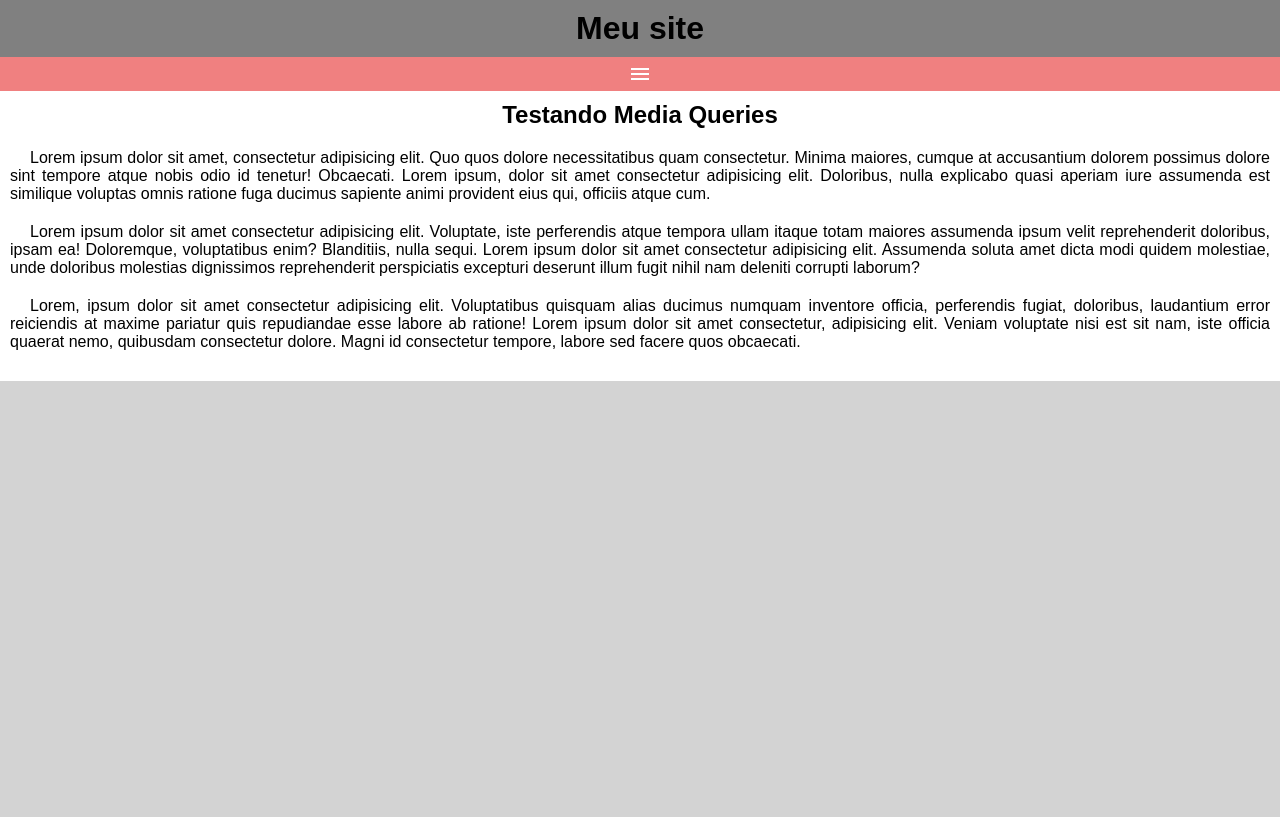
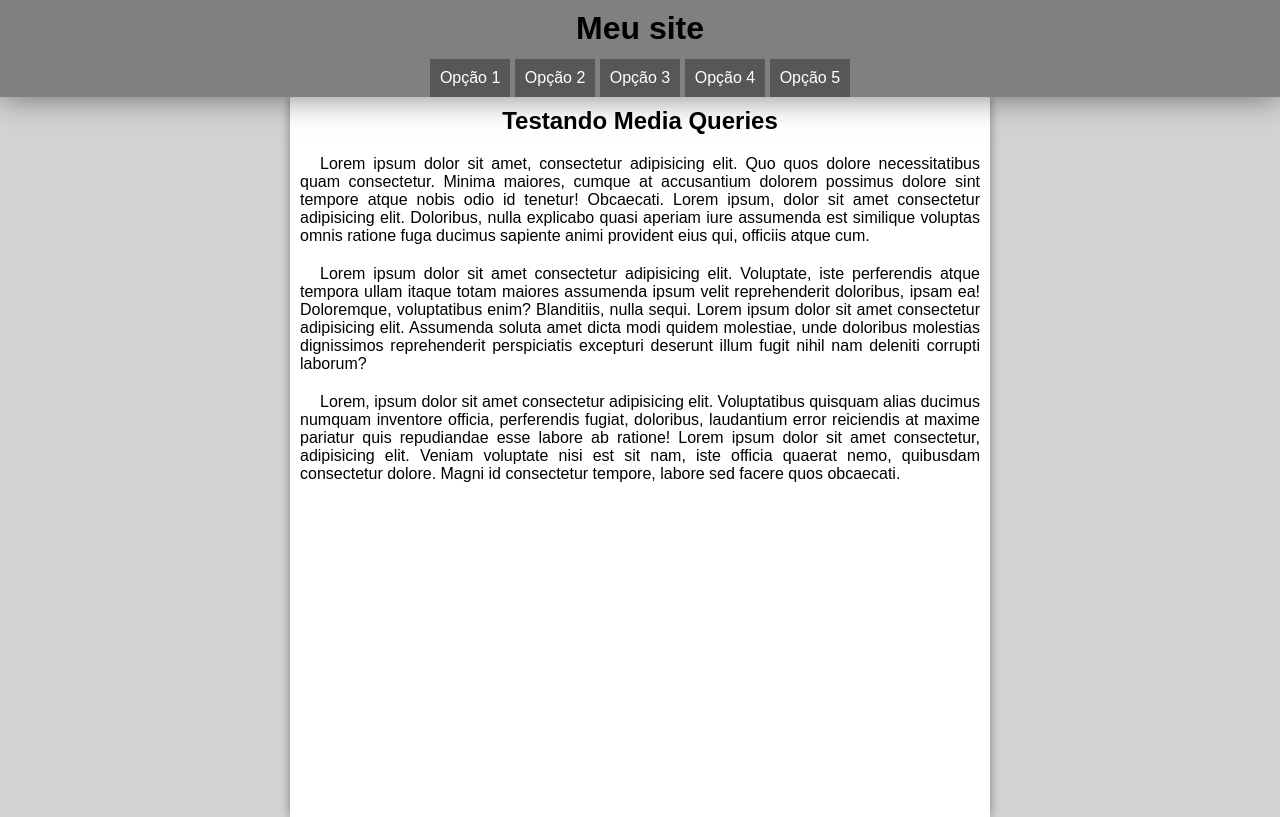
Before and after one commit to drouglaslucio/html-css, a plain HTML site: page exercicios/ex026/mq005/index.html in a window 1280 px wide. Drawn offline with nearby package versions, Linux system fonts and the light colour scheme.

Commit message:
ex026 media query

```diff
--- a/exercicios/ex026/mq005/index.html
+++ b/exercicios/ex026/mq005/index.html
@@ -5,6 +5,7 @@
     <meta name="viewport" content="width=device-width, initial-scale=1.0">
     <title>Media Query</title>
     <link rel="stylesheet" href="styles/style.css">
+    <link rel="stylesheet" href="styles/media-query.css">
     <link rel="stylesheet" href="https://fonts.googleapis.com/css2?family=Material+Symbols+Outlined:opsz,wght,FILL,GRAD@20..48,100..700,0..1,-50..200&icon_names=menu" />
 </head>
 <body>
--- /dev/null
+++ b/exercicios/ex026/mq005/styles/media-query.css
@@ -0,0 +1,29 @@
+@charset "UTF-8";
+
+@media screen and (min-width: 768px) {
+
+    header #menu-burguer {
+    display: none;
+    }
+
+    header {
+        box-shadow: 0 0 30px rgba(0, 0, 0, 0.5);
+        position: relative;
+    }
+
+    menu {
+        display: block;
+        text-align: center;
+    }
+
+    menu ul li {
+        display: inline-block;
+    }
+
+    main {
+        width: 700px;
+        height: 90vh;
+        margin: auto;
+        box-shadow: 0 0 10px gray;
+    }
+}
--- a/exercicios/ex026/mq005/styles/style.css
+++ b/exercicios/ex026/mq005/styles/style.css
@@ -4,6 +4,7 @@
     font-family: Arial, Helvetica, sans-serif;
     margin: 0;
     padding: 0;
+    box-sizing: border-box;
 }
 body, html {
     background-color: lightgray;
```
